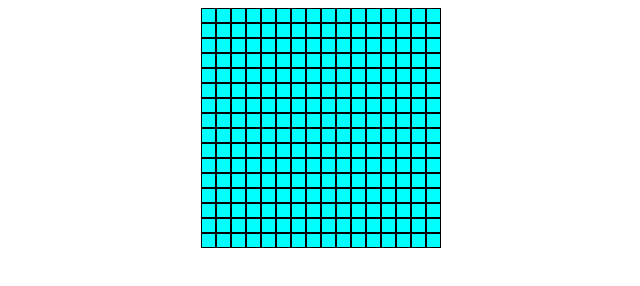
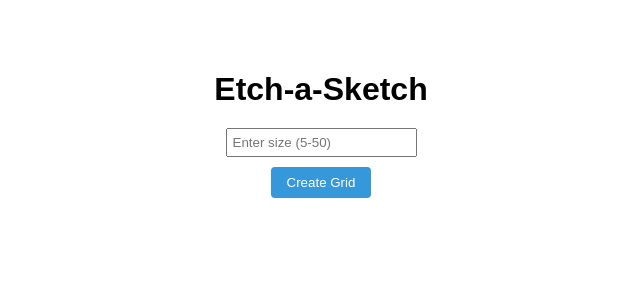
Before and after one commit to hsodhi20/etch-a-sketch, a plain HTML site: page index.html in a window 1280 px wide. Shown: the whole page, without its empty margins (319-959 px from the left). Drawn offline with Linux system fonts and the light colour scheme.

Commit message:
etch-a-sketch

```diff
--- a/index.html
+++ b/index.html
@@ -7,7 +7,16 @@
     <title>Etch-a-Sketch</title>
 </head>
 <body>
-    <div class="container"></div>
+    <div class="container">
+        <h1>Etch-a-Sketch</h1>
+        <div class="input-container">
+            <input type="number" id="sizeInput" placeholder="Enter size (5-50)">
+            <button class="btn" id="createGridBtn">Create Grid</button>
+        </div>
+        <div class="grid-container">
+            <div class="grid-outer-container"></div>
+        </div>
+    </div>
     <script src="scripts.js"></script>
 </body>
 </html>
--- a/scripts.js
+++ b/scripts.js
@@ -1,16 +1,46 @@
-const container = document.querySelector('.container');
+const outerContainer = document.querySelector('.grid-outer-container');
+const createGridBtn = document.getElementById('createGridBtn');
 
+createGridBtn.addEventListener('click', createGrid);
 
-for (let i = 0; i < 16; i++) {
-    const grid = document.createElement('div');
-    grid.classList.add('grid');
-    for (let j = 0; j < 16; j++) {
-        const box = document.createElement('div');
-        box.classList.add('box');
-        grid.appendChild(box);
+function createGrid() {
+    const sizeInput = document.getElementById('sizeInput');
+    let side = Number(sizeInput.value);
+    let valid = validateInput(side);
+
+    if (valid) {
+        // Remove existing grids
+        outerContainer.textContent = '';
+
+        const squareSize = 400 / side;
+        console.log(squareSize);
+
+        for (let i = 0; i < side; i++) {
+            const grid = document.createElement('div');
+            grid.classList.add('grid');
+
+            for (let j = 0; j < side; j++) {
+                const box = document.createElement('div');
+                box.classList.add('box');
+                box.style.width = squareSize + 'px';
+                box.style.height = squareSize + 'px';
+                grid.appendChild(box);
+            }
+
+            outerContainer.appendChild(grid);
+        }
+
+        const boxes = document.querySelectorAll('.box');
+        boxes.forEach(box => {
+            box.addEventListener('mouseover', event => {
+                event.target.style.background = randomColor();
+            });
+        });
+    } else {
+        alert("Invalid Input! Please enter a number between 5 and 50.");
     }
-    container.appendChild(grid);
 }
+
 
 function randomColor() {
     const letters = '0123456789ABCDEF';
@@ -21,9 +51,6 @@ function randomColor() {
     return color;
 }
 
-const boxes = document.querySelectorAll('.box');
-boxes.forEach(box => {
-    box.addEventListener('mouseover', event => {
-        event.target.style.background = randomColor();
-    });
-});
+function validateInput(side) {
+    return 5 <= side && side <= 50 && Number.isInteger(side);
+}
--- a/style.css
+++ b/style.css
@@ -1,22 +1,55 @@
-* {
-    order : 1px black solid;
+body {
+    font-family: 'Arial', sans-serif;
+    margin: 0;
+    padding: 0;
 }
 
 .container {
     display: flex;
     justify-content: center;
+    align-items: center;
+    flex-direction: column;
+    margin-top: 50px;
+}
+
+h1 {
+    font-size: 2em;
+    margin-bottom: 20px;
+}
+
+.input-container {
+    display: flex;
+    flex-direction: column;
+    align-items: center;
+    margin-bottom: 20px;
 }
 
 .grid {
     display: flex;
-    flex-direction: column;
+    justify-content: center;
+}
 
-}
 .box {
-    color: aqua;
-    background-color: aqua;
-    border: 0.50px solid black;
-    width: 15px;
-    height: 15px;
+    background-color: beige;
+    border: 0.5px solid lightslategray;
     box-sizing: border-box;
 }
+
+input {
+    padding: 5px;
+    margin-bottom: 10px;
+}
+
+.btn {
+    padding: 8px 16px;
+    cursor: pointer;
+    background-color: #3498db;
+    color: white;
+    border: none;
+    border-radius: 4px;
+    transition: background-color 0.3s;
+}
+
+.btn:hover {
+    background-color: #2980b9;
+}
```
